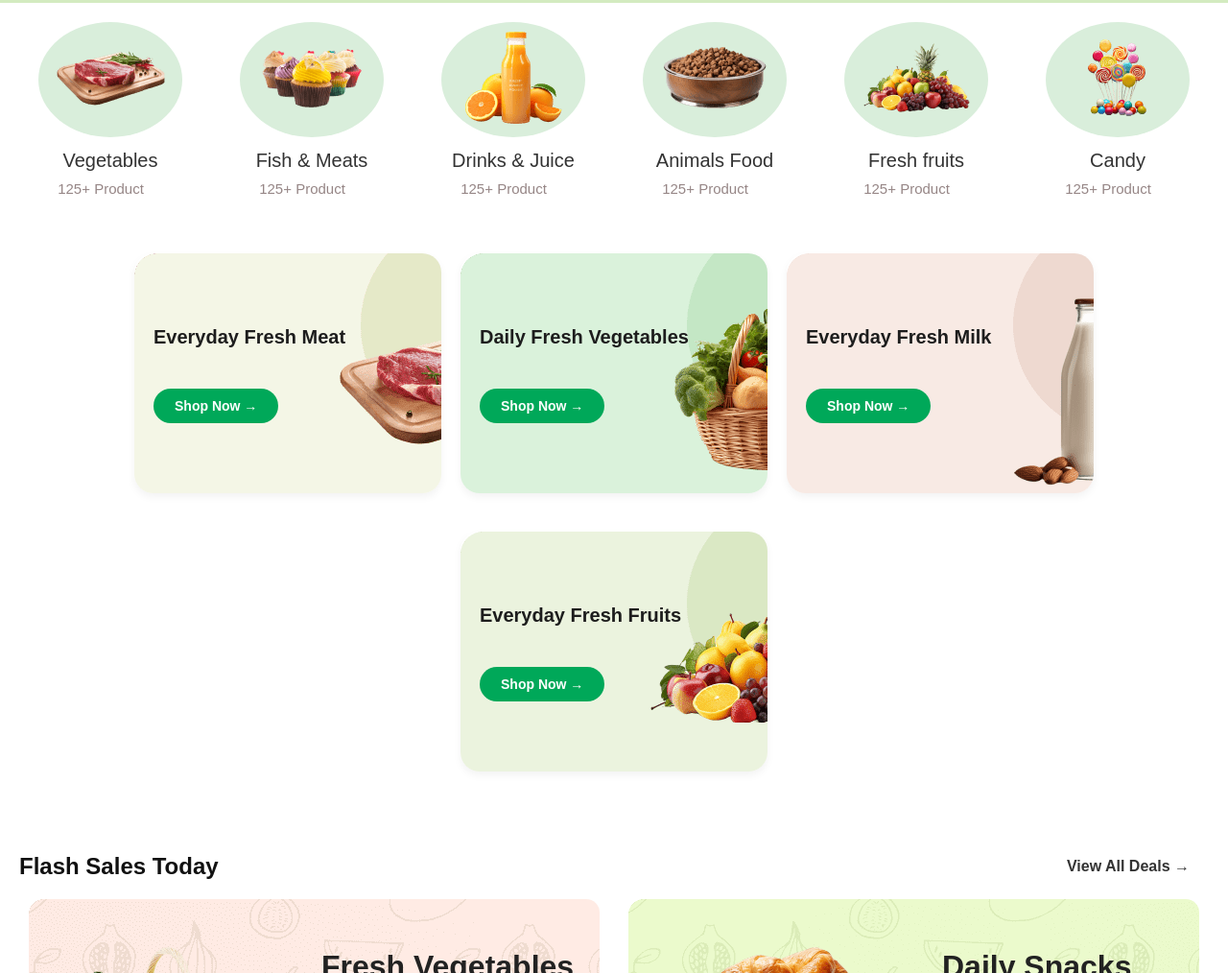
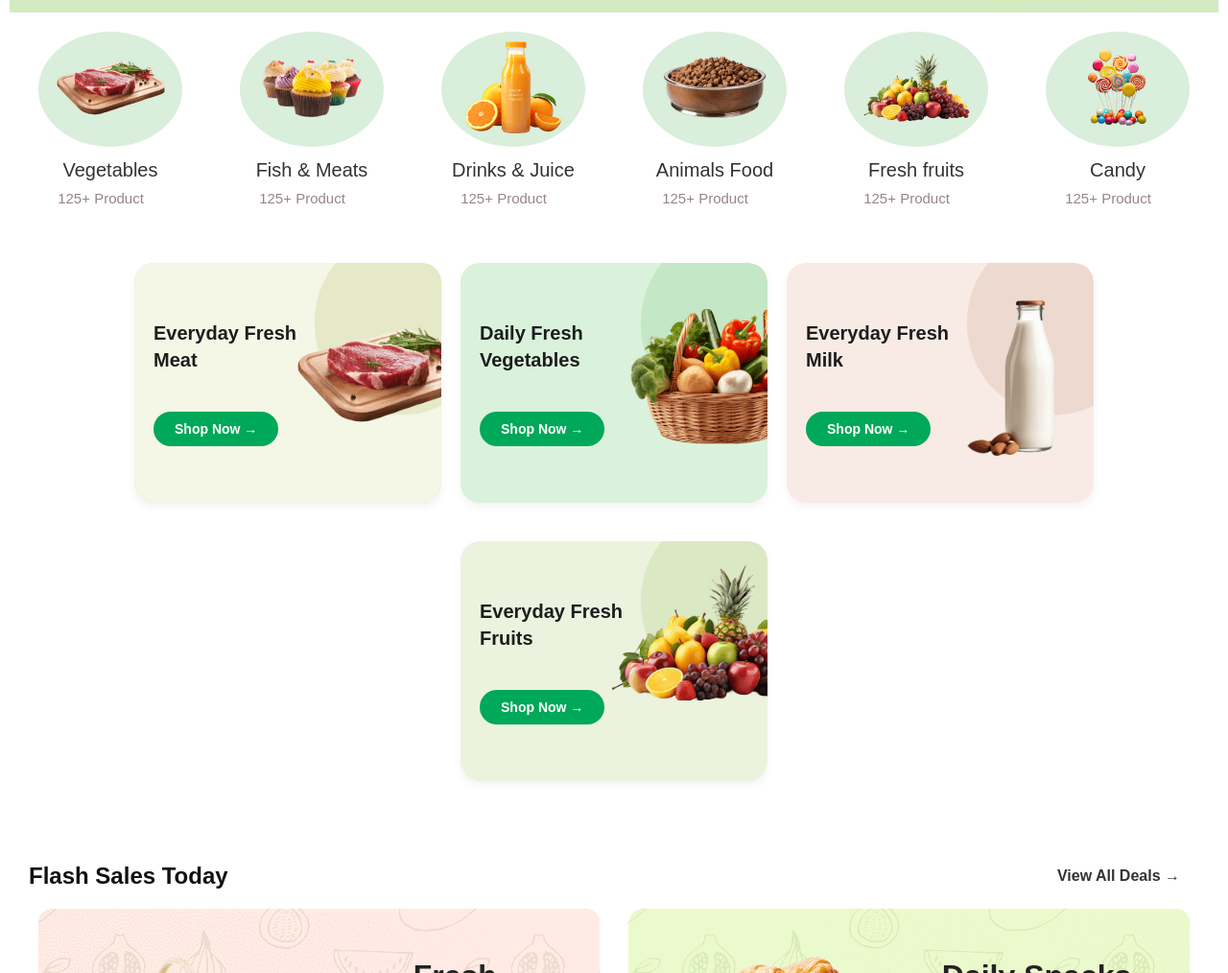
Before and after one commit to Shivamsingh136/MarketPro-Files, a plain HTML site: page index.html in a window 1280 px wide. Shown: the part 523-1537 px from the top of the page at 96% size. Drawn offline with nearby package versions, Linux system fonts and the light colour scheme; files whose address does not match are found by name.

Commit message:
update hero section

```diff
--- a/index.html
+++ b/index.html
@@ -25,7 +25,7 @@
 
 
     <!-- Top Bar -->
-
+<div id="root">
     <div class="topbar">
         <div class="toplinks">
             <a href="#">Become A Seller</a>
@@ -252,22 +252,22 @@
 
     <div class="fresh-section">
         <div class="card" style="background-image: url(Images/meat-img1.png);">
-            <h3>Everyday Fresh Meat</h3>
+            <h3>Everyday Fresh <br> Meat</h3>
             <a href="#" class="shop-btn">Shop Now →</a>
         </div>
 
         <div class="card " style="background-image: url(Images/veg-banner-img2.png);">
-            <h3>Daily Fresh Vegetables</h3>
+            <h3>Daily Fresh <br> Vegetables</h3>
             <a href="#" class="shop-btn">Shop Now →</a>
         </div>
 
         <div class="card " style=" background-image: url(Images/milk-img3.png);">
-            <h3>Everyday Fresh Milk</h3>
+            <h3>Everyday Fresh <br> Milk</h3>
             <a href="#" class="shop-btn">Shop Now →</a>
         </div>
 
         <div class="card " style="background-image: url(Images/fruit-img4.png);">
-            <h3>Everyday Fresh Fruits</h3>
+            <h3>Everyday Fresh <br> Fruits</h3>
             <a href="#" class="shop-btn">Shop Now →</a>
         </div>
     </div>
@@ -1319,7 +1319,7 @@
 
     </footer>
 
-
+</div>
 
 </body>
 
--- a/style.css
+++ b/style.css
@@ -1,9 +1,15 @@
 body {
   margin: 0;
+  padding: 0;
   font-family: Arial, Helvetica, sans-serif;
   background: hsl(0, 0%, 100%);
   box-sizing: border-box;
 
+}
+#root {
+  margin: 5px;
+  padding: 5px;
+  max-width: 1860px;
 }
 
 a {
@@ -368,7 +374,7 @@ ul li:hover .dropdown {
 .card {
   margin-top: 20px;
   border-radius: 20px;
-  background-repeat: no-repeat;
+  background-repeat: round;
   width: 320px;
   height: 250px;
   box-shadow: 0 4px 8px rgba(0, 0, 0, 0.05);
@@ -389,6 +395,9 @@ ul li:hover .dropdown {
   width: 100%;
   border-radius: 10px;
   margin-bottom: 15px;
+  /* background-size: cover; */
+  /* background-size: auto; */
+  background-size: cover;
 }
 
 .shop-btn {
```
